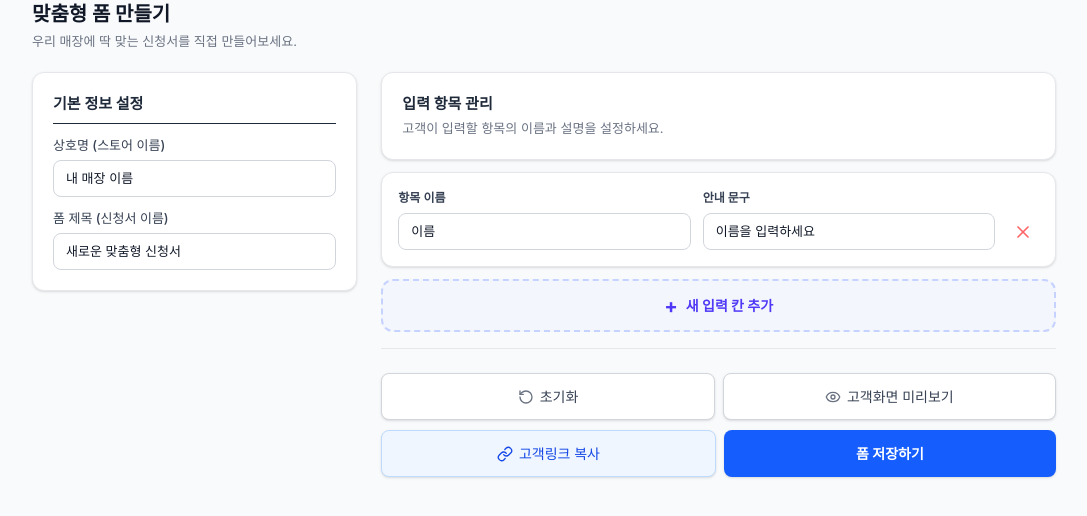
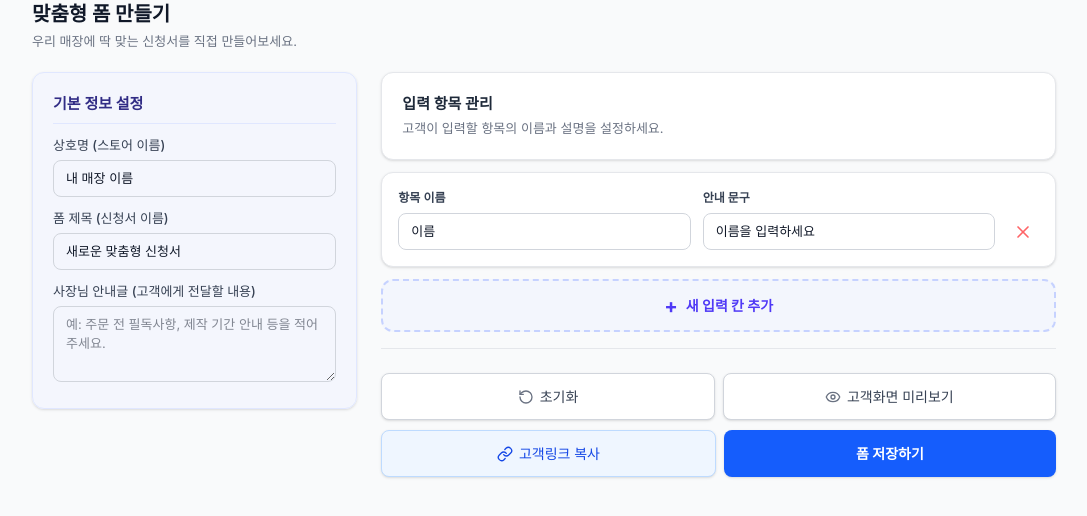
Before and after one commit to hannune-s/ssakdaform, a Next.js app: page /form-builder in a window 1280 px wide. Shown: the top 516 px of the page, without its empty margins (96-1183 px from the left). Built offline with nearby package versions, Linux system fonts and the light colour scheme.

Commit message:
fix: 기본 정보 설정 영역 배경색 적용 누락 수정

```diff
--- a/src/app/form-builder/page.tsx
+++ b/src/app/form-builder/page.tsx
@@ -147,8 +147,8 @@ export default function FormBuilder() {
 
         {/* 왼쪽: 폼 기본 정보 설정 */}
         <div className="lg:col-span-1 space-y-4">
-          <div className="bg-white p-4 sm:p-5 rounded-xl border border-gray-200 shadow-sm">
-            <h3 className="font-semibold text-[15px] text-gray-800 mb-3 border-b pb-2">기본 정보 설정</h3>
+          <div className="bg-indigo-50/50 p-4 sm:p-5 rounded-xl border border-indigo-100 shadow-sm">
+            <h3 className="font-semibold text-[15px] text-indigo-900 mb-3 border-b border-indigo-100 pb-2">기본 정보 설정</h3>
             <div className="space-y-3">
               <div>
                 <label className="block text-[13px] font-medium text-gray-700 mb-1">상호명 (스토어 이름)</label>
@@ -166,6 +166,16 @@ export default function FormBuilder() {
                   value={formTitle}
                   onChange={(e) => setFormTitle(e.target.value)}
                   className="w-full px-3 py-2 border border-gray-300 rounded-lg focus:ring-2 focus:ring-green-500 outline-none text-[13px]"
+                />
+              </div>
+              <div>
+                <label className="block text-[13px] font-medium text-gray-700 mb-1">사장님 안내글 (고객에게 전달할 내용)</label>
+                <textarea
+                  value={formDescription}
+                  onChange={(e) => setFormDescription(e.target.value)}
+                  placeholder="예: 주문 전 필독사항, 제작 기간 안내 등을 적어주세요."
+                  className="w-full px-3 py-2 border border-gray-300 rounded-lg focus:ring-2 focus:ring-green-500 outline-none text-[13px] resize-y"
+                  rows={3}
                 />
               </div>
             </div>
```
